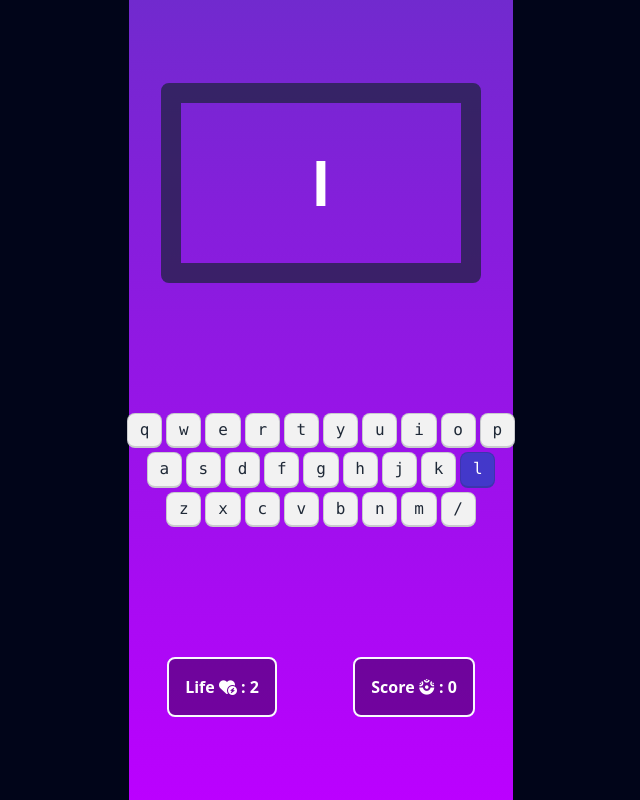
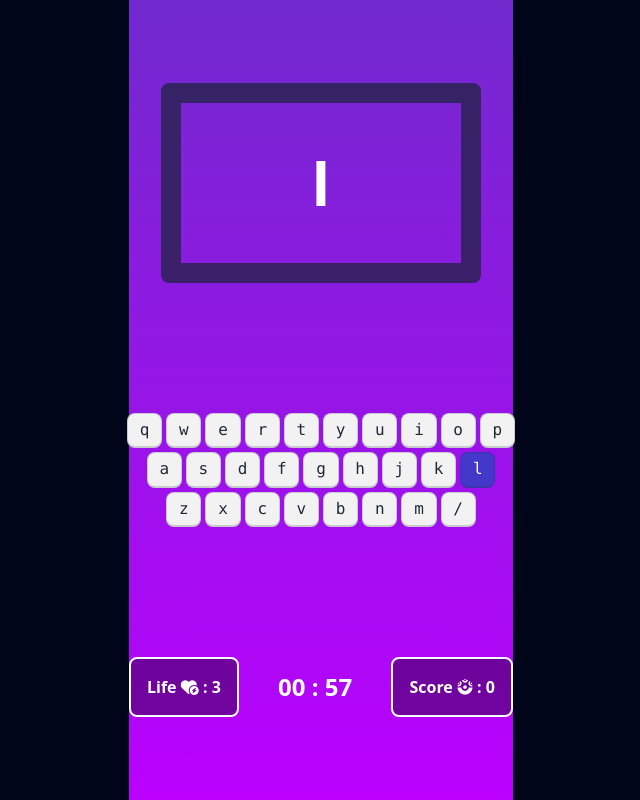
Before and after one commit to mehedi-2024/clash-game, a plain HTML site: page index.html in a window 1280 px wide. Both pictures are taken after a click on the element "Play Now". Shown: the whole page, without its empty margins (319-959 px from the left). Drawn offline with nearby package versions, Linux system fonts and the light colour scheme.

Commit message:
adding timer

```diff
--- a/app.js
+++ b/app.js
@@ -5,10 +5,11 @@ const sec2 = document.getElementById('sec2');
 const sec3 = document.getElementById('sec3');
 const display = document.getElementById('display');
 const tryAgain = document.getElementById('tryAgain');
+const timer = document.getElementById('timer');
 const life = document.getElementById('life');
 const score = document.getElementById('score');
 const finalScore = document.getElementById('finalScore');
-let lifeTime = 2;
+let lifeTime = 3;
 let scorePoint = 0;
 score.innerHTML = scorePoint;
 life.innerHTML = lifeTime;
@@ -29,8 +30,28 @@ function show(e) {
 playNow.addEventListener('click', () => {
     hidden(sec1);
     show(sec2);
+    playingTime();
 })
 
+let second = 59;
+function playingTime(){
+  const myInterval =  setInterval(() => {
+        second--;
+        if (second < 10) {
+            timer.innerHTML = '0' + second;
+        }
+        else{
+            timer.innerHTML = second;
+        }
+        if (second === 0) {
+            clearInterval(myInterval);
+            hidden(sec2);
+            show(sec3);
+        }
+    }, 1000);
+
+
+}
 
 function randomNumber(x) {
     const randomIndex = Math.round(Math.random() * 25);
--- a/index.html
+++ b/index.html
@@ -63,8 +63,9 @@
                       </div>
                  </div>
 
-                 <div class="flex justify-around w-full">
+                 <div class="flex justify-between items-center w-full">
                     <div class="p-4 rounded-lg bg-[#0000005E] text-white font-bold border-2 border-slate-50 border-solid">Life <i class="fa-solid fa-heart-circle-bolt"></i> : <span id="life">6</span> </div>
+                    <p class="text-2xl text-white font-semibold">00 : <span id="timer">59</span></p>
                     <div class="p-4 rounded-lg bg-[#0000005E] text-white font-bold border-2 border-slate-50 border-solid">Score <i class="fa-brands fa-screenpal"></i> : <span id="score">0</span> </div>
             </div>
 
```
